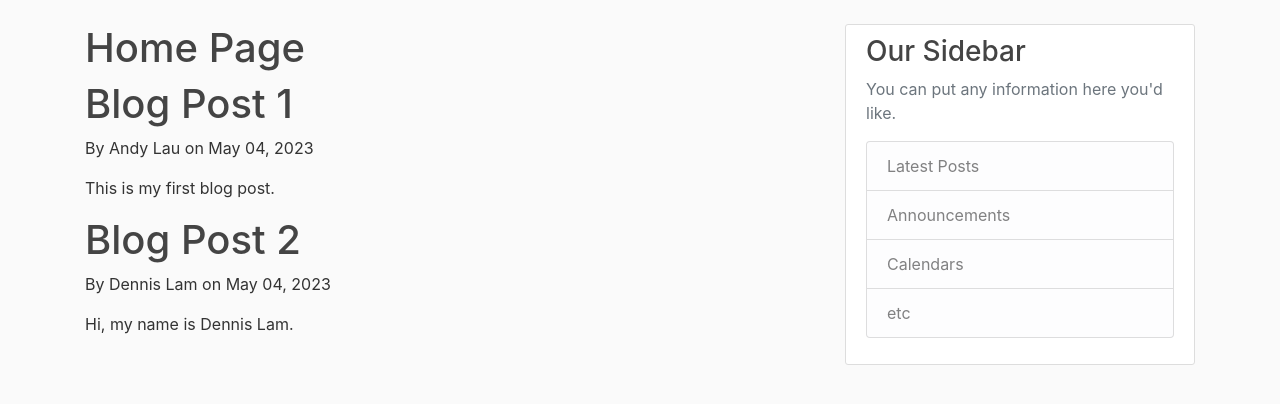
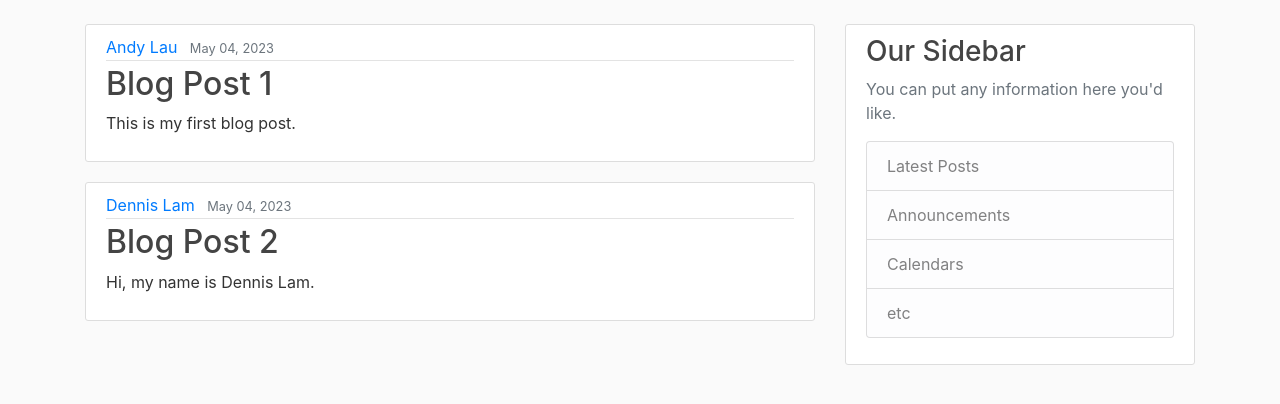
Before and after one commit to andy-1au/Learning-Flask, a Flask app: page / in a window 1280 px wide. Shown: the part 56-460 px from the top of the page. Run offline with Flask 3, Linux system fonts and the light colour scheme.

Commit message:
changed html that fits with main.css in home

```diff
--- a/templates/home.html
+++ b/templates/home.html
@@ -1,9 +1,15 @@
 {% extends "layout.html" %}
 {% block content %}
-    <h1>Home Page</h1>
     {% for post in posts %}
-        <h1>{{post.title}}</h1>
-        <p>By {{post.author}} on {{post.date_posted}}</p>
-        <p>{{post.content}}</p>
+        <article class="media content-section">
+            <div class="media-body">
+            <div class="article-metadata">
+                <a class="mr-2" href="#">{{ post.author }}</a>
+                <small class="text-muted">{{ post.date_posted }}</small>
+            </div>
+            <h2><a class="article-title" href="#">{{ post.title }}</a></h2>
+            <p class="article-content">{{ post.content }}</p>
+            </div>
+        </article>
     {% endfor %}
 {% endblock content %} <!-- content here isn't needed but, nice to have to keep track of which block is being ended  -->
```
